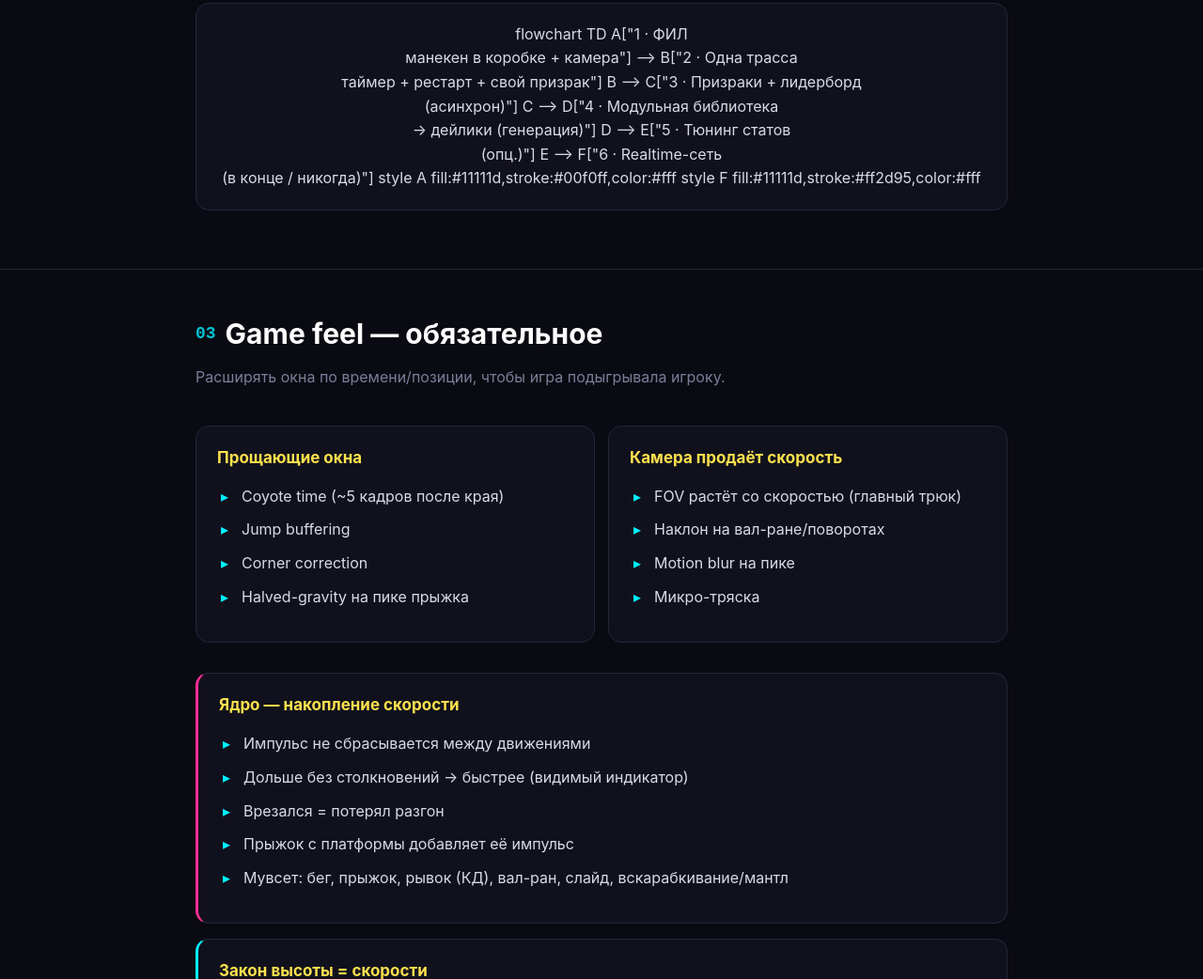
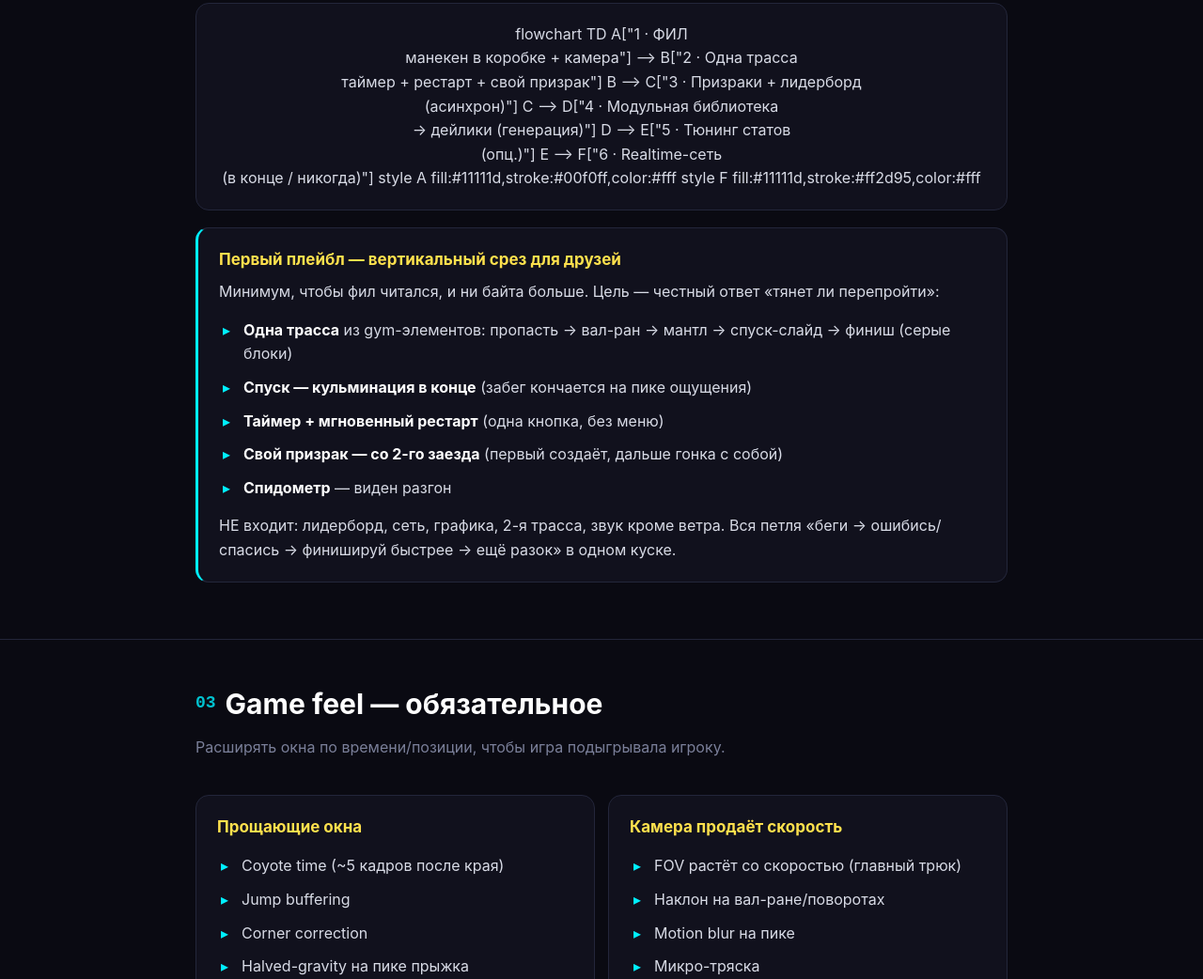
Before and after one commit to Mokhnatti/movement-parkour-racer, a plain HTML site: page docs/index.html in a window 1280 px wide. Shown: the part 1318-2360 px from the top of the page at 94% size. Drawn offline with Linux system fonts and the light colour scheme; a script that the page names is missing.

Commit message:
Первый плейбл (вертикальный срез для друзей): одна трасса, спуск-кульминация, призрак со 2-го заезда

```diff
--- a/docs/index.html
+++ b/docs/index.html
@@ -100,6 +100,13 @@ flowchart TD
   style A fill:#11111d,stroke:#00f0ff,color:#fff
   style F fill:#11111d,stroke:#ff2d95,color:#fff
   </div>
+  <div class="card cyan"><h3 style="margin-top:0">Первый плейбл — вертикальный срез для друзей</h3>Минимум, чтобы фил читался, и ни байта больше. Цель — честный ответ «тянет ли перепройти»:<ul>
+    <li><strong>Одна трасса</strong> из gym-элементов: пропасть → вал-ран → мантл → спуск-слайд → финиш (серые блоки)</li>
+    <li><strong>Спуск — кульминация в конце</strong> (забег кончается на пике ощущения)</li>
+    <li><strong>Таймер + мгновенный рестарт</strong> (одна кнопка, без меню)</li>
+    <li><strong>Свой призрак — со 2-го заезда</strong> (первый создаёт, дальше гонка с собой)</li>
+    <li><strong>Спидометр</strong> — виден разгон</li></ul>
+    НЕ входит: лидерборд, сеть, графика, 2-я трасса, звук кроме ветра. Вся петля «беги → ошибись/спасись → финишируй быстрее → ещё разок» в одном куске.</div>
 </div></section>
 
 <section id="feel"><div class="wrap">
```
Also changed, not shown: 1 other file.
